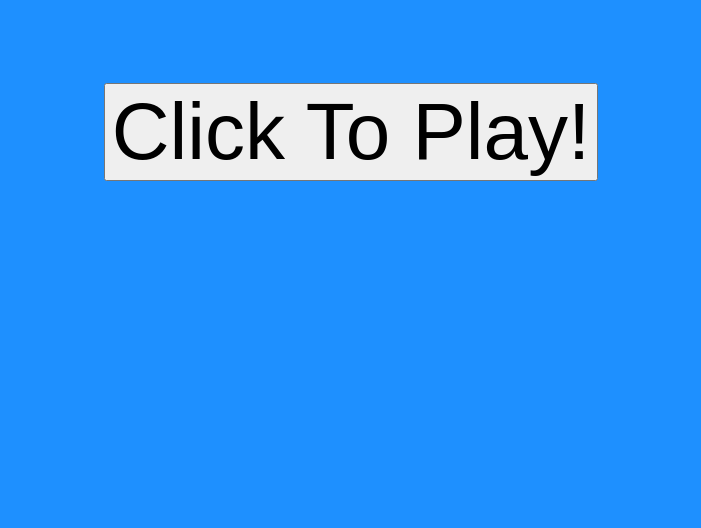
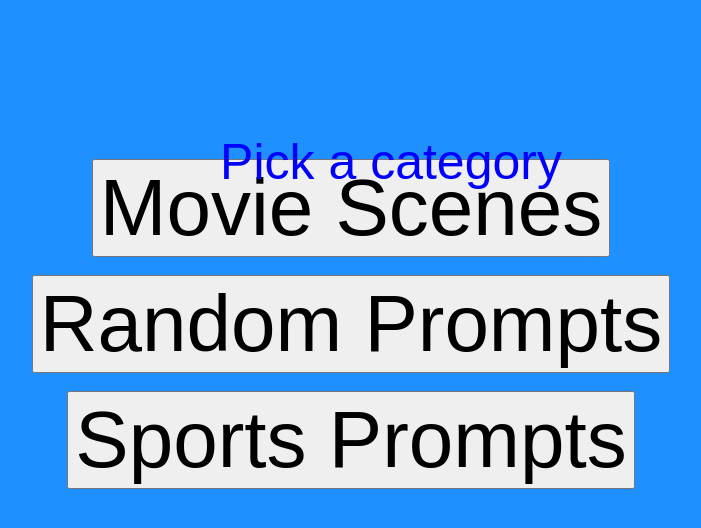
Before and after one commit to Phillyfan625/MadLib-Game, a plain HTML site: page index.html in a window 1280 px wide. Shown: the part 202-730 px from the top of the page, without its empty margins (289-990 px from the left). Drawn offline with Linux system fonts and the light colour scheme; a web font is replaced by a local one.

Commit message:
Update index.html

```diff
--- a/index.html
+++ b/index.html
@@ -10,8 +10,17 @@
         <form>
         <h1> Mad Libs</h1>
         <br><br>
+        <div class="lab"><label>Pick a category</label> <br> </div>
 
-        <button type="button" onclick="buttonPressed()"> Click To Play! </button>
+       <br>
+        <button type="button" onclick="buttonPressed()"> Movie Scenes </button>
+        <br>
+        <br>
+        <button type="button" onclick="randomPressed()"> Random Prompts </button>
+        <br>
+        <br>
+        <button type="button" onclick="sportsPressed()"> Sports Prompts </button>
+
         <div class="result" id="label"> <label>Here is the result! </label> </div>
         <script src="madness.js"></script>
         </form>
```
